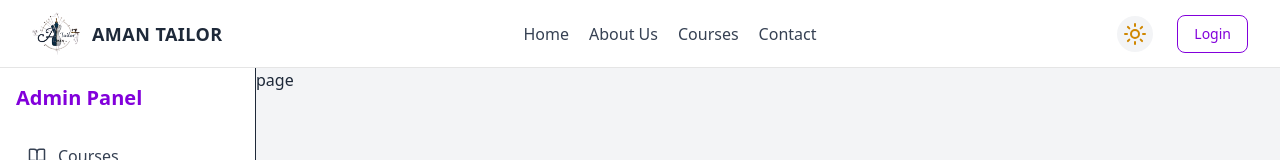
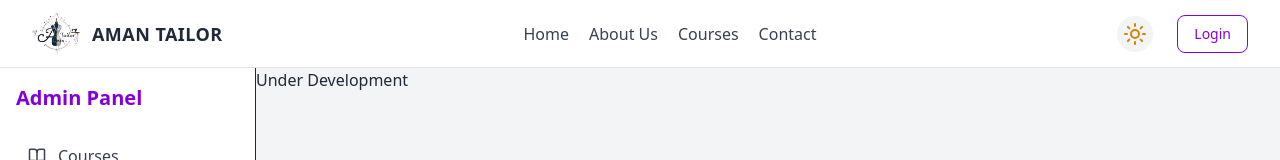
Before and after one commit to amantailor4088/amantailor4088, a Next.js app: page /admin/users in a window 1280 px wide. Shown: the top 160 px of the page. Built offline with nearby package versions, Linux system fonts and the light colour scheme; no server answers; the database is empty.

Commit message:
fix: update page content to indicate under development status

```diff
--- a/app/admin/users/page.tsx
+++ b/app/admin/users/page.tsx
@@ -2,7 +2,7 @@ import React from 'react'
 
 function page() {
   return (
-    <div>page</div>
+    <div>Under Development</div>
   )
 }
 
```
